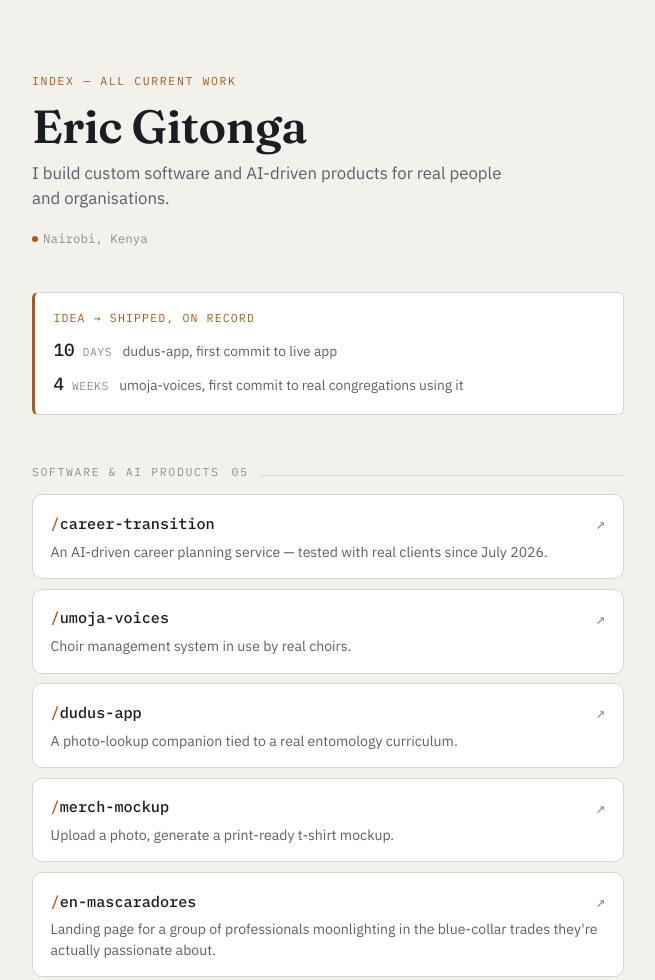
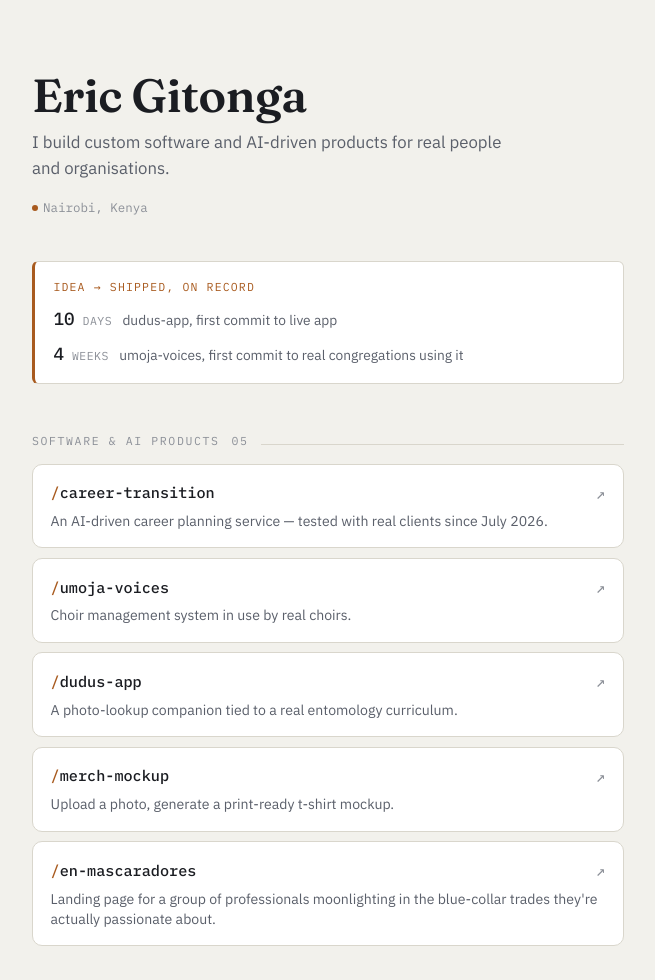
Before and after one commit to ericgitonga/eric-gitonga-links, a plain HTML site: page index.html in a window 1280 px wide. Shown: the top 980 px of the page, without its empty margins (312-967 px from the left). Drawn offline with Linux system fonts and the light colour scheme.

Commit message:
Drop eyebrow line — name leads the page

```diff
--- a/index.html
+++ b/index.html
@@ -74,15 +74,6 @@
 
   header.hero {
     margin-bottom: clamp(2.25rem, 5vw, 3rem);
-  }
-
-  .eyebrow {
-    font-family: var(--font-mono);
-    font-size: 0.72rem;
-    letter-spacing: 0.14em;
-    text-transform: uppercase;
-    color: var(--accent);
-    margin: 0 0 0.85rem;
   }
 
   h1 {
@@ -300,7 +291,6 @@
 
 <div class="page">
   <header class="hero">
-    <p class="eyebrow">Index — all current work</p>
     <h1>Eric Gitonga</h1>
     <p class="tagline">I build custom software and AI-driven products for real people and organisations.</p>
     <p class="locale">Nairobi, Kenya</p>
```
